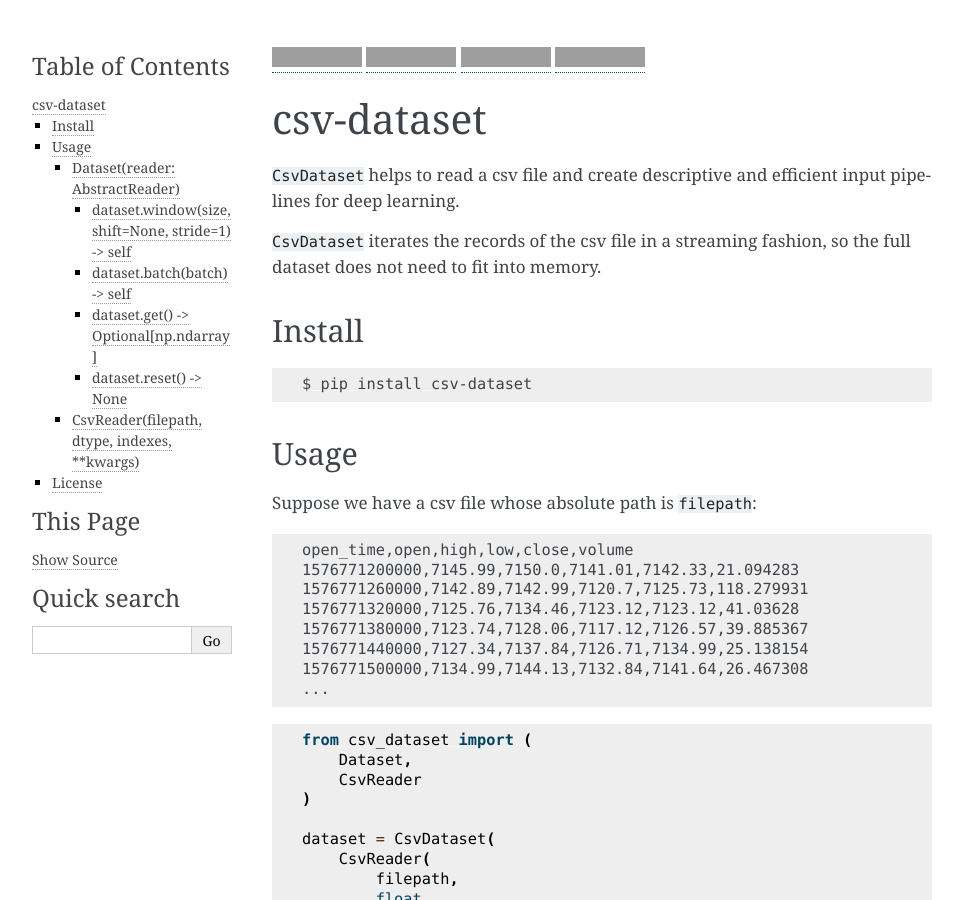
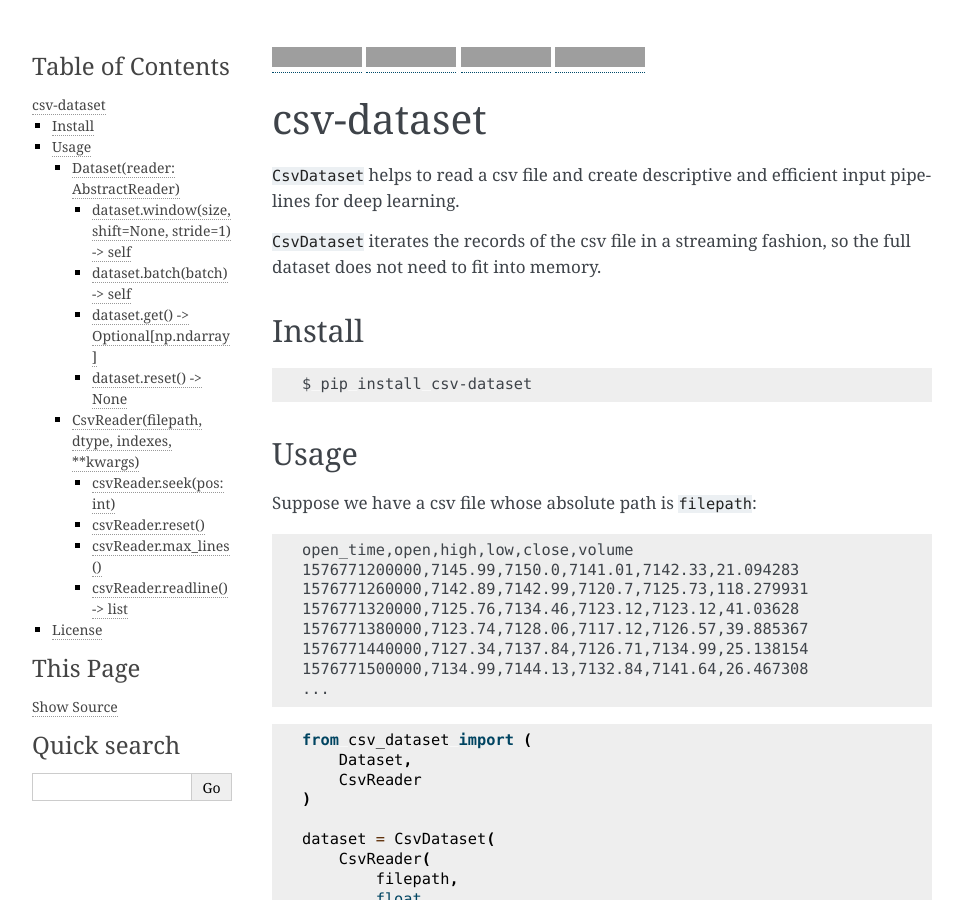
Before and after one commit to kaelzhang/python-csv-dataset, a Sphinx documentation site: the page built from docs/README.md, in a window 1280 px wide and 900 px high, cut to the strip 0-900 px from the top of the window. Shown: the whole strip, without its empty margins (148-1111 px from the left). Built offline with Sphinx 7.4.7, drawn with Linux system fonts in a browser that asks for light colours; some of the changed text lies outside the part shown; grey boxes are pictures that could not be loaded.

Commit message:
0.3.0: CsvReader: seek() to change the reader pos

```diff
--- a/csv_dataset/__init__.py
+++ b/csv_dataset/__init__.py
@@ -1,5 +1,5 @@
 # The first alpha version
-__version__ = '0.2.1'
+__version__ = '0.3.0'
 
 from .reader import (
     AbstractReader,
--- a/docs/README.md
+++ b/docs/README.md
@@ -93,6 +93,14 @@ Reset reader position
     - **normalizer** `List[NormalizerProtocol]` list of normalizer to normalize each column of data. A `NormalizerProtocol` should contains two methods, `normalize(float) -> float` to normalize the given datum and `restore(float) -> float` to restore the normalized datum.
     - **max_lines** `int = -1` max lines of the csv file to be read. Defaults to `-1` which means no limit.
 
+#### csvReader.seek(pos: int)
+
+#### csvReader.reset()
+
+#### csvReader.max_lines()
+
+#### csvReader.readline() -> list
+
 ## License
 
 [MIT](LICENSE)
```
Also changed, not shown: 1 other file.
